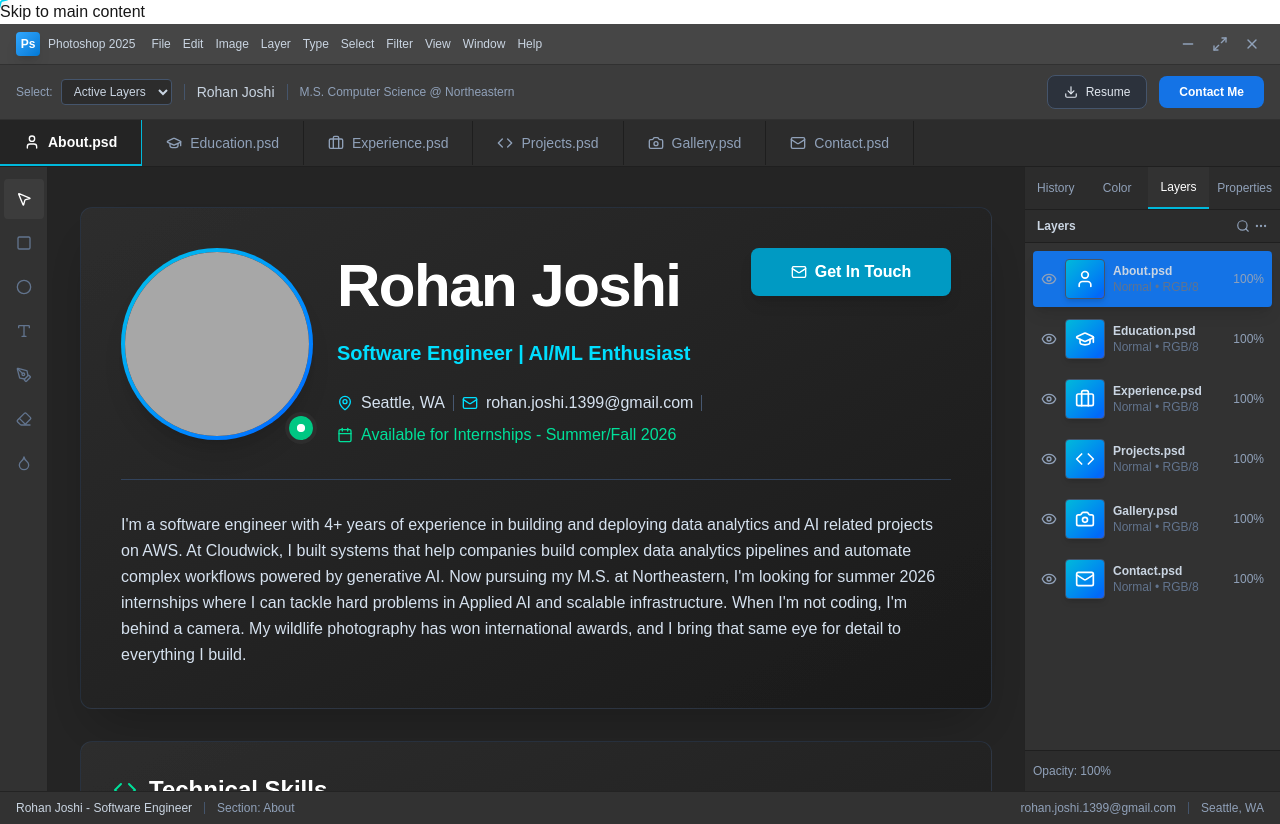
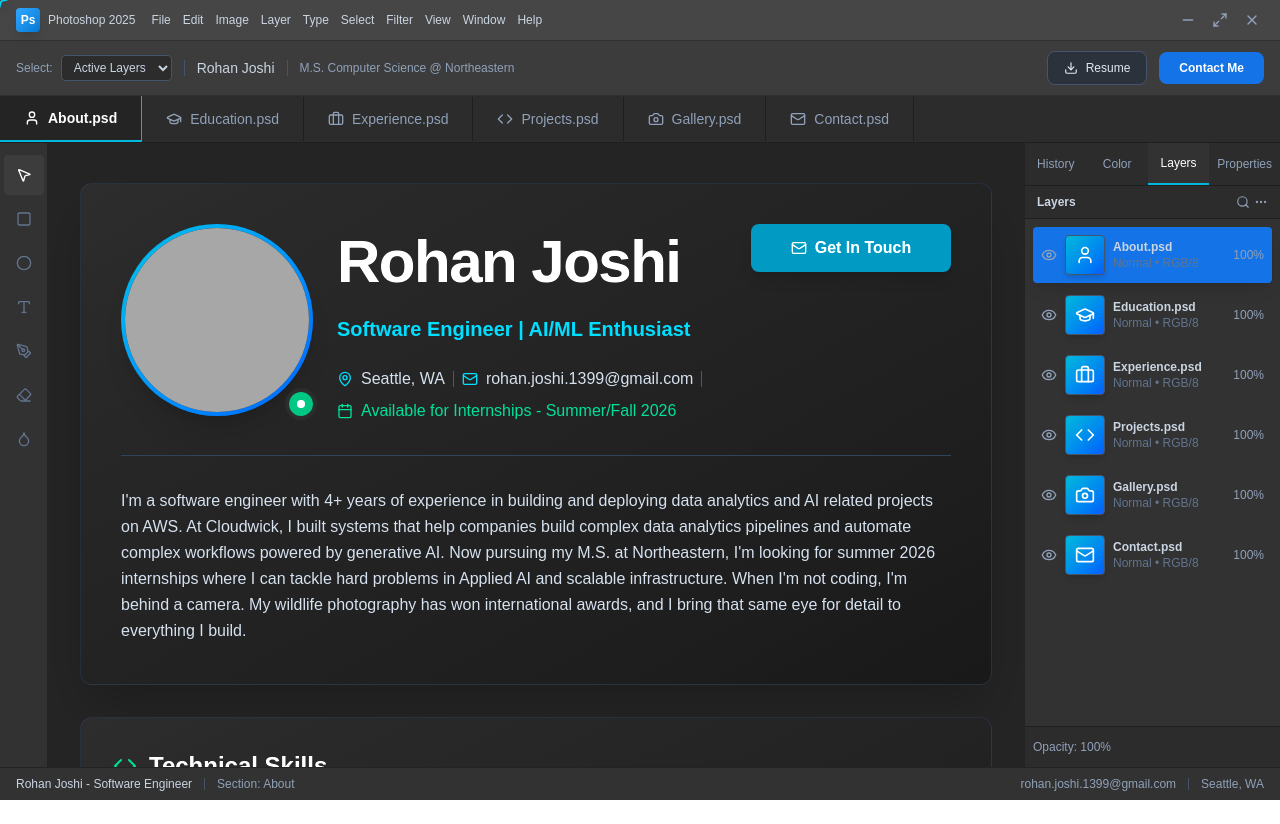
Before and after one commit to rohanjoshi1399/rohanjoshi1399.github.io, a Next.js app: page / in a window 1280 px wide. After the commit the page ends 800 px from the top, so only its background shows below. Built offline with nearby package versions, Linux system fonts and the light colour scheme; grey boxes are pictures that could not be loaded.

Commit message:
Removed skip to content

```diff
--- a/app/layout.tsx
+++ b/app/layout.tsx
@@ -38,10 +38,6 @@ export default function RootLayout({
       <body
         className={`${geistSans.variable} ${geistMono.variable} antialiased`}
       >
-        {/* Skip to content link for keyboard users */}
-        <a href="#main-content" className="skip-to-content">
-          Skip to main content
-        </a>
         {children}
       </body>
     </html>
```
